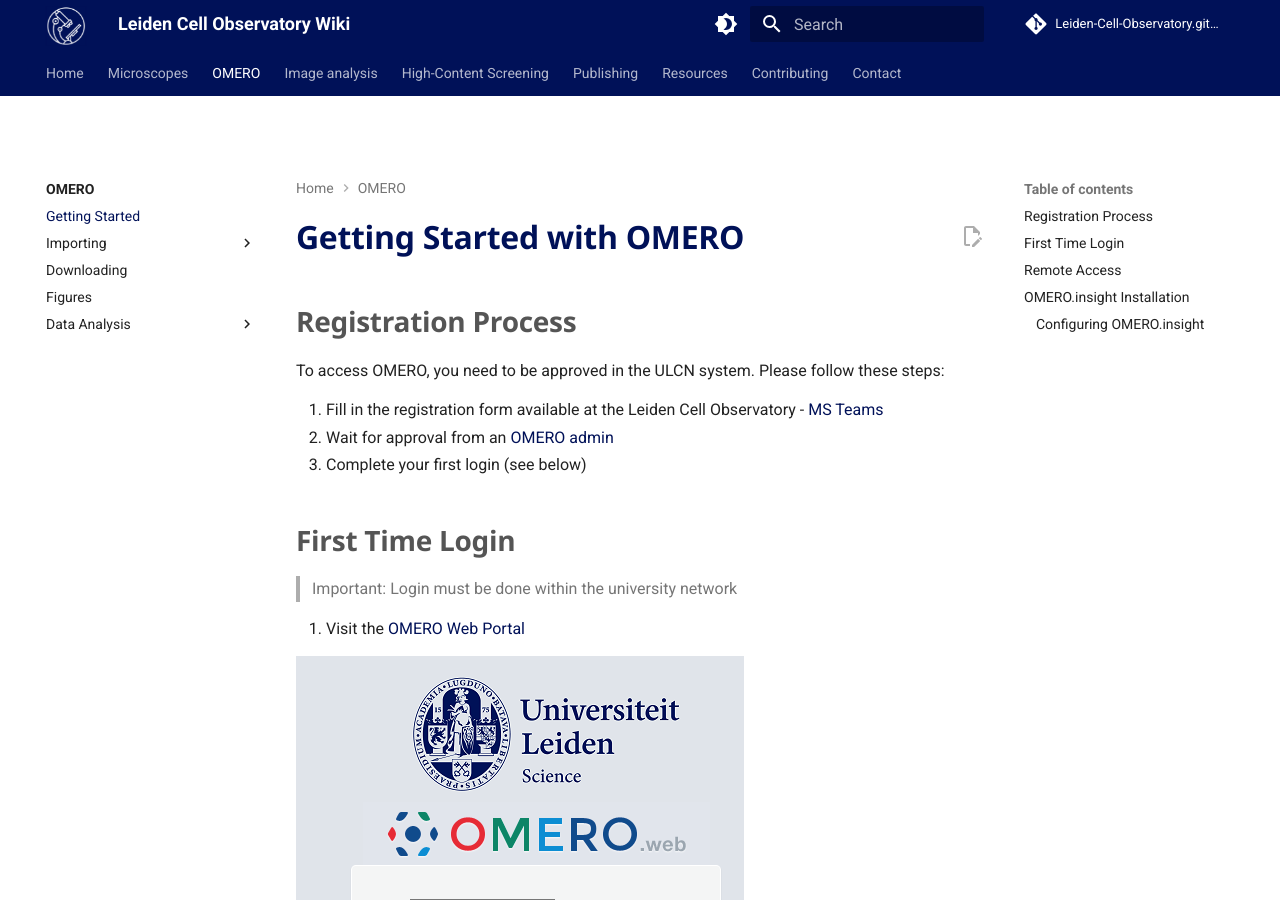
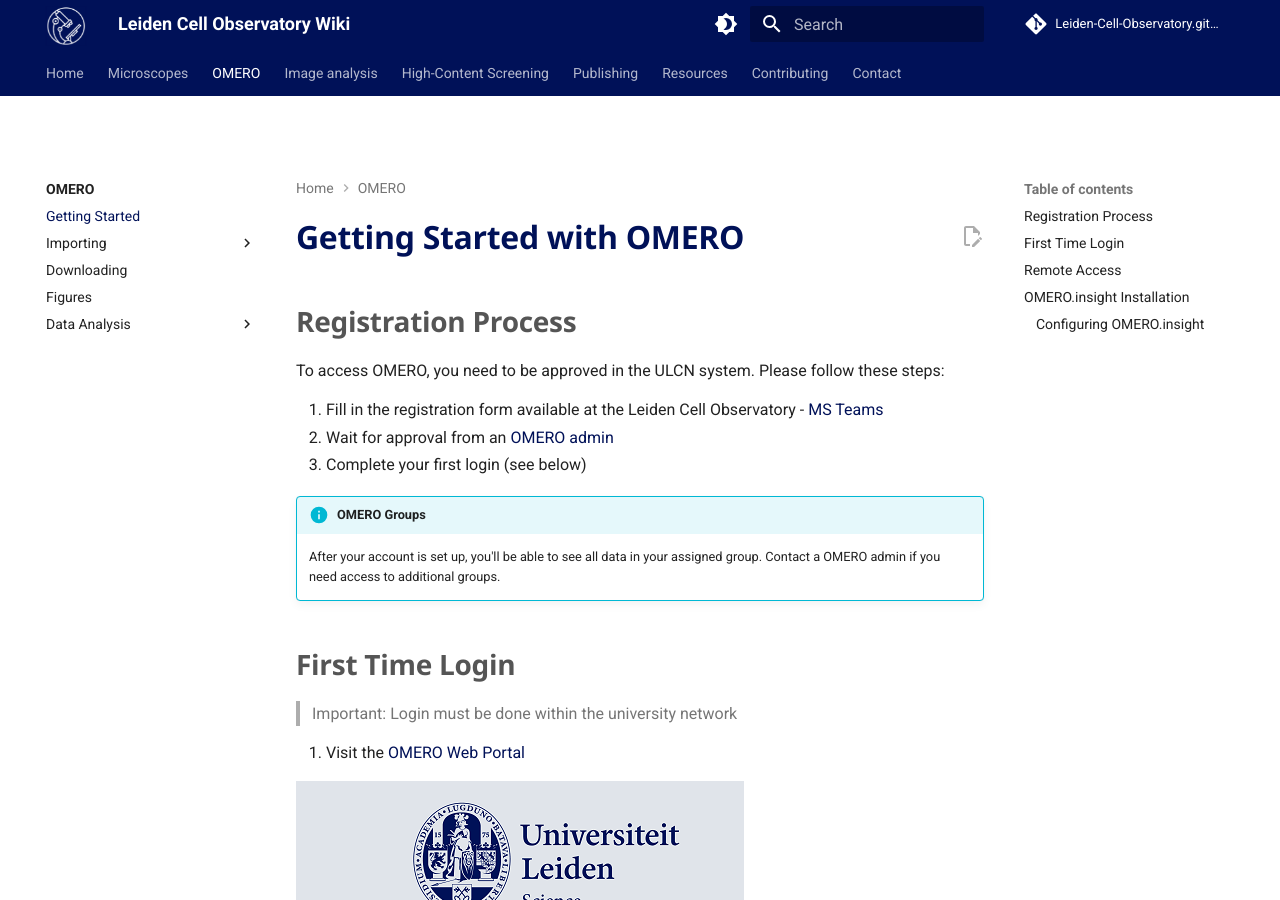
Before and after one commit to Leiden-Cell-Observatory/Leiden-Cell-Observatory.github.io, an MkDocs documentation site: the page built from docs/omero/getting-started.md, in a window 1280 px wide and 900 px high. Built offline with MkDocs 1.6.1 and Material for MkDocs 9.7.7, drawn with Linux system fonts in a browser that asks for light colours; emoji names are drawn with the system emoji font; comment, search, counter and statistics services are not loaded; some of the changed text lies outside the part shown.

```diff
--- a/docs/omero/getting-started.md
+++ b/docs/omero/getting-started.md
@@ -17,6 +17,9 @@
 1. Fill in the registration form available at the Leiden Cell Observatory - [MS Teams](https://teams.microsoft.com/l/team/19%3ab81c0617db254f208231d04f388a3fe4%40thread.tacv2/conversations?groupId=4c025f8e-1bea-4e39-ac1c-0a33bb12d95b&tenantId=ca2a7f76-dbd7-4ec0-9108-6b3d524fb7c8)
 2. Wait for approval from an [OMERO admin](index.md/#omero-administrators)
 3. Complete your first login (see below)
+
+!!! info "OMERO Groups"
+    After your account is set up, you'll be able to see all data in your assigned group. Contact a OMERO admin if you need access to additional groups.
 
 ## First Time Login
 
```
Also changed, not shown: other parts of docs/omero/getting-started.md (+0 -3 lines).
